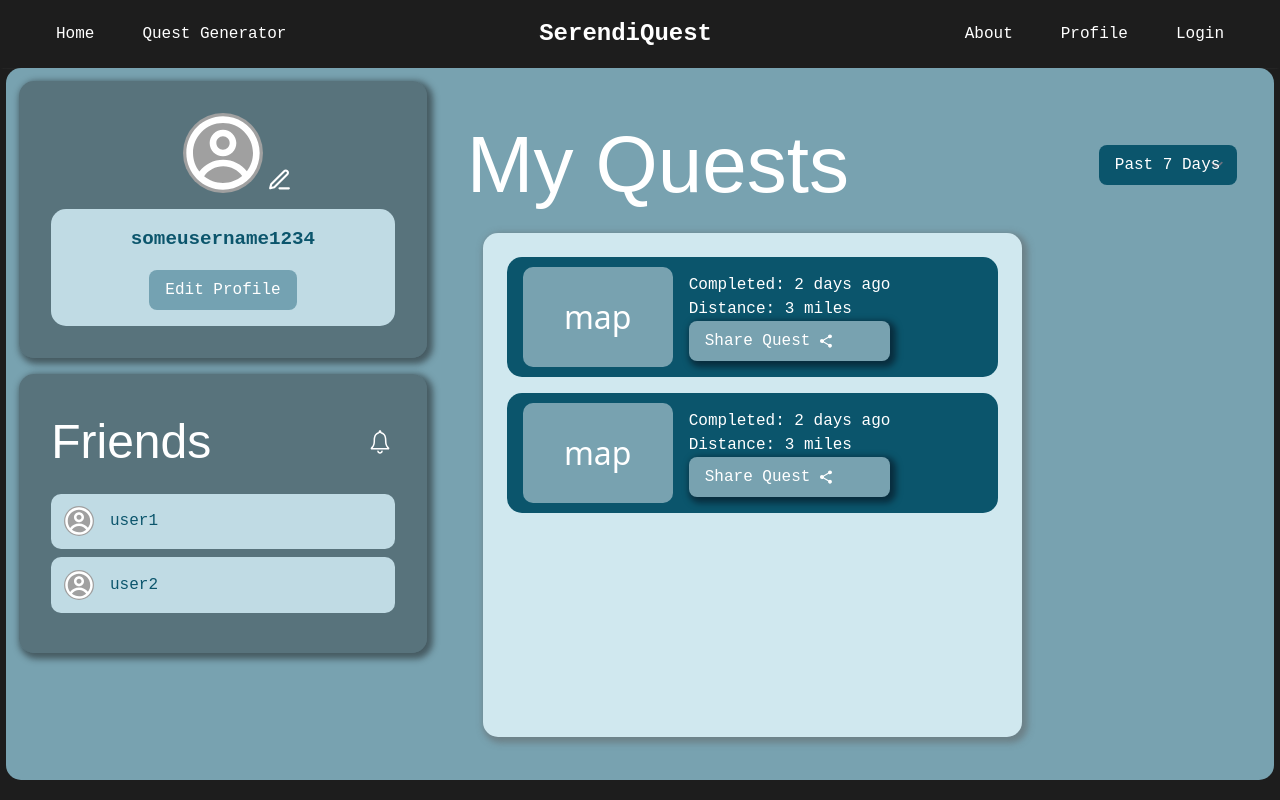
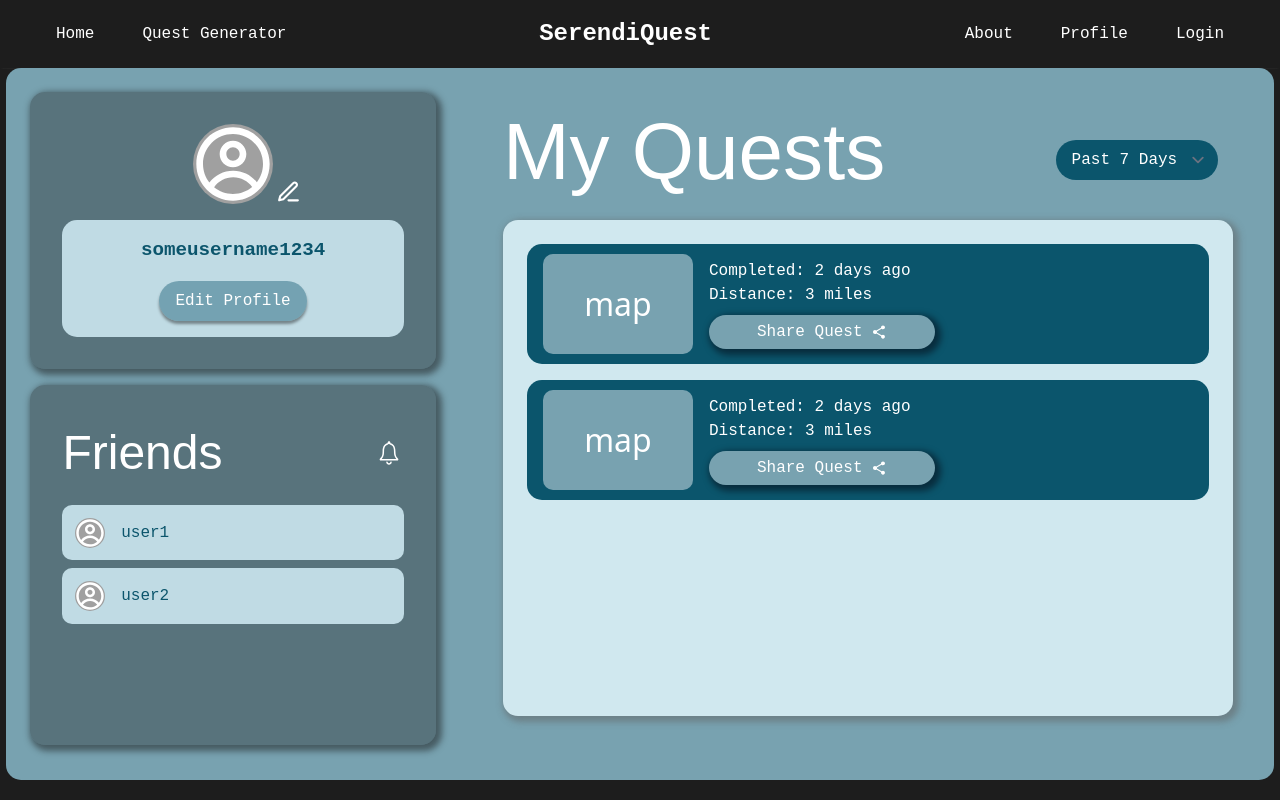
Before and after one commit to ReinaC26/csci-39548-project, a React (Create React App) app: page /profile in a window 1280 px wide. Built offline with nearby package versions, Linux system fonts and the light colour scheme; a web font is replaced by a local one.

Commit message:
Update profile page

```diff
--- a/src/pages/ProfilePage.css
+++ b/src/pages/ProfilePage.css
@@ -11,7 +11,7 @@
     width: 99vw;
     background-color: #78A2B0;
     flex-direction: row;
-    padding: 0.8rem;
+    padding: 1.5rem;
     border-radius: 15px;
     margin: auto;
 }
@@ -86,7 +86,8 @@
     color: white;
     padding: 0.5rem 1rem;
     border: none;
-    border-radius: 8px;
+    border-radius: 25px;
+    box-shadow: 0px 3px 3px rgba(0, 0, 0, 0.4);
     font-family: 'Kode Mono', monospace;
     cursor: pointer;
 }
@@ -96,9 +97,9 @@
 }
 
 .friends-section {
+    height: 45vh;
     border-radius: 15px;
     padding: 2rem;
-    margin-bottom: 1rem;
     text-align: center;
     box-shadow: 3px 3px 6px 3px rgba(21, 21, 21, 0.5);
     background-color: #2020205C;
@@ -152,9 +153,8 @@
     flex-direction: column;
     width: 70%;
     height: 85vh;
-    padding: 1.5rem;
     border-radius: 15px;
-    margin-left: 1rem;
+    margin-left: 0.2rem;
 }
 
 .quests-header {
@@ -163,6 +163,7 @@
     align-items: center;
     margin-bottom: 0.5rem;
     background: transparent;
+    margin-left: 4rem;
 }
 
 .quests-header h2 {
@@ -176,20 +177,23 @@
     background-color: #0B556C;
     color: white;
     padding: 0.5rem 1rem;
+    padding-right: 2.5rem;
     border: none;
-    border-radius: 8px;
+    border-radius: 25px;
     cursor: pointer;
     font-family: 'Kode Mono', monospace;
+    margin-right: 2rem;
+    margin-top: 1rem;
 }
 
 .quest-grid {
     background-color: #D0E8EF;
     box-shadow: 3px 3px 6px 3px rgba(97, 97, 97, 0.5);
-    width: 70%;
-    height: 85vh;
+    width: 90%;
+    height: 62vh;
     padding: 1.5rem;
     border-radius: 15px;
-    margin-left: 1rem;
+    margin-left: 4rem;
     display: flex;
     flex-direction: column;
     gap: 1rem;
@@ -224,9 +228,10 @@
 .share-quest-btn {
     background-color: #78A2B0;
     color: white;
-    padding: 0.5rem 1rem;
+    padding: 0.3rem 3rem;
+    margin-top: 0.5rem;
     border: none;
-    border-radius: 8px;
+    border-radius: 25px;
     font-family: 'Kode Mono', monospace;
     cursor: pointer;
     box-shadow: 3px 3px 6px 3px rgba(5, 6, 16, 0.5);
```
